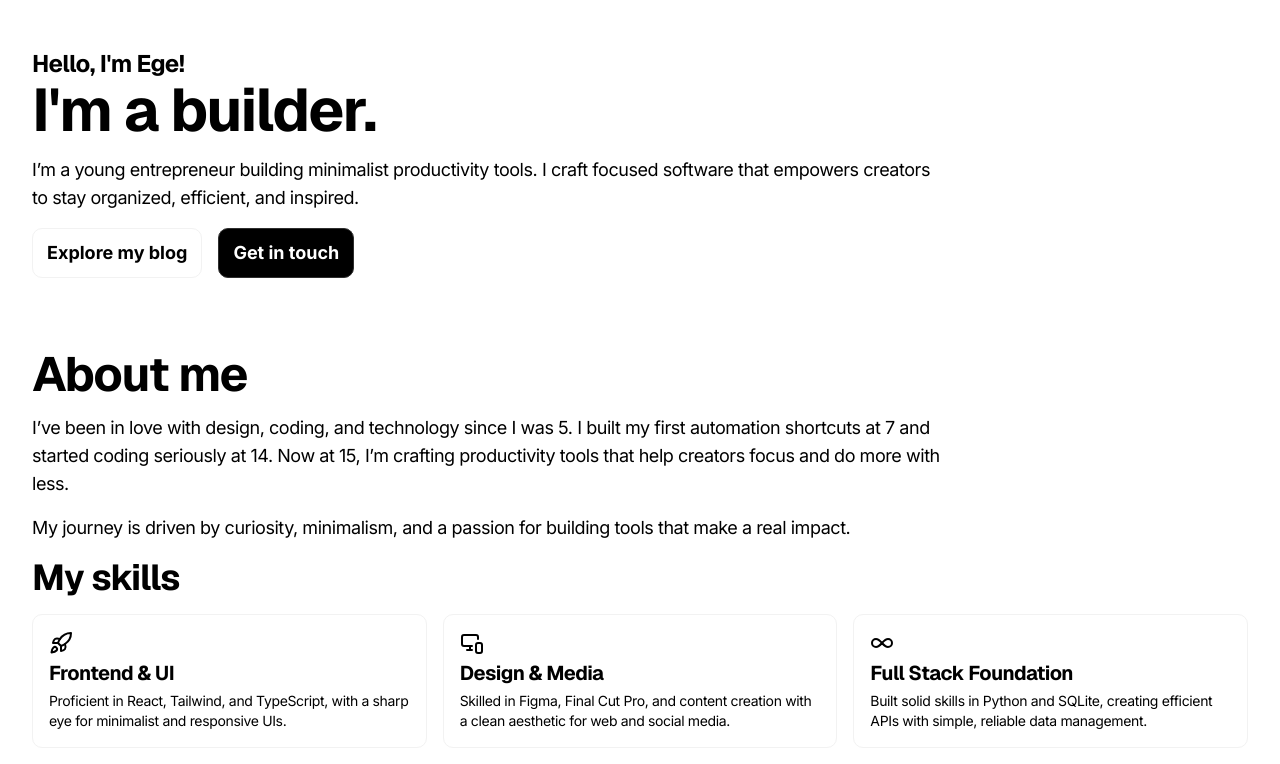
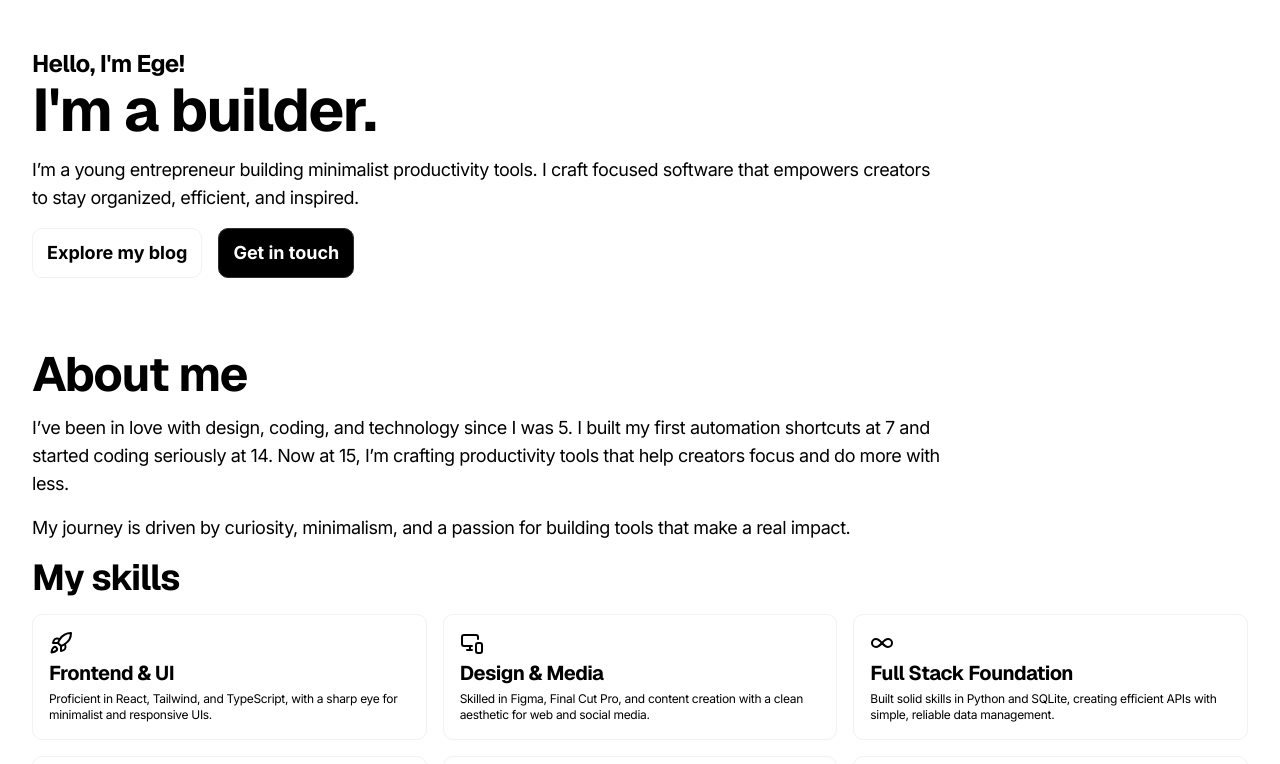
Before and after one commit to egeuysall/portfolio, a Next.js app: page / in a window 1280 px wide. Shown: the top 764 px of the page. Built offline with nearby package versions, Linux system fonts and the light colour scheme.

Commit message:
Update Card.tsx

```diff
--- a/components/ui/Card.tsx
+++ b/components/ui/Card.tsx
@@ -15,7 +15,7 @@ const Card: React.FC<CardProps> = ({ icon, title, desc, date }) => {
         <h6 className="w-full">{title}</h6>
         <p className="w-full opacity-50">{date}</p>
       </section>
-      <p className="w-full !text-sm">{desc}</p>
+      <p className="w-full text-xs">{desc}</p>
     </article>
   );
 };
```
